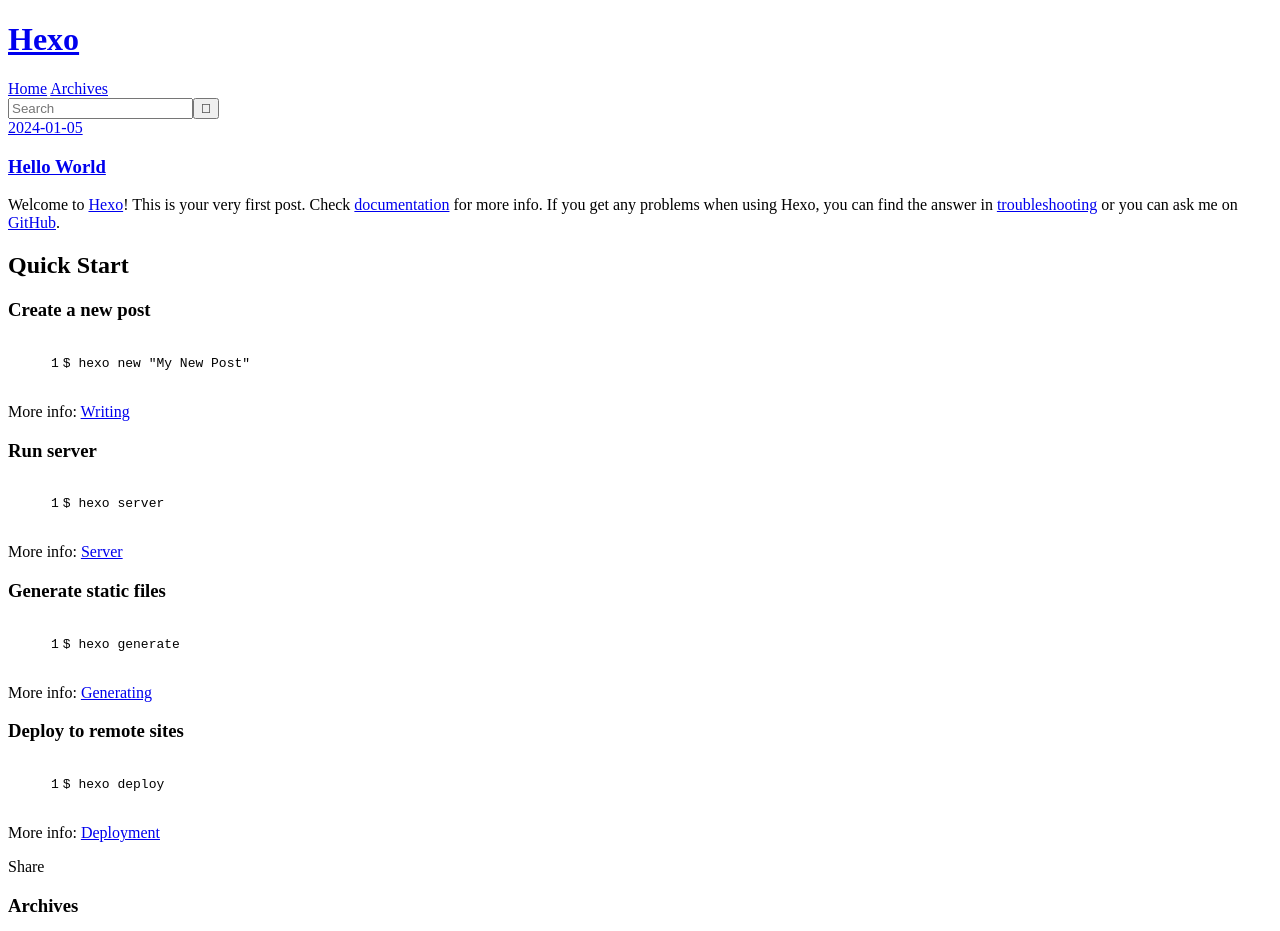
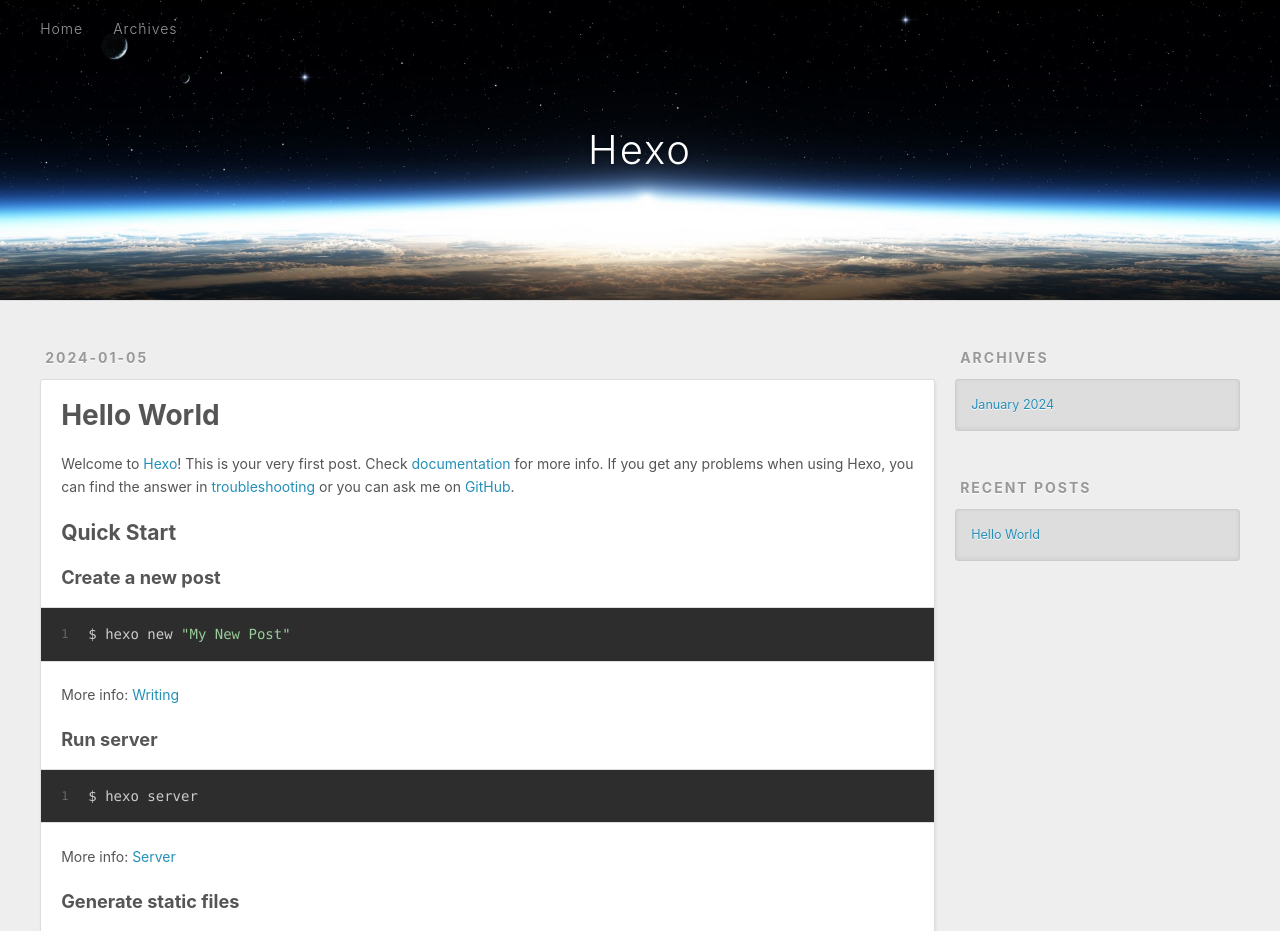
Before and after one commit to wonder0091/Hexo, a plain HTML site: page index.html in a window 1280 px wide. Shown: the top 931 px of the page. Drawn offline with Linux system fonts and the light colour scheme; the site is published under a folder, as on GitHub Pages, so addresses that start at the root find nothing.

Commit message:
Update index.html

```diff
--- a/index.html
+++ b/index.html
@@ -21,11 +21,11 @@
 
 
 
-<link rel="stylesheet" href="/css/style.css">
+<link rel="stylesheet" href="css/style.css">
 
 
 
-<link rel="stylesheet" href="/fancybox/jquery.fancybox.min.css">
+<link rel="stylesheet" href="fancybox/jquery.fancybox.min.css">
 
 
 
@@ -184,17 +184,17 @@
 
 
 
-<script src="/js/jquery-3.6.4.min.js"></script>
+<script src="js/jquery-3.6.4.min.js"></script>
 
 
 
 
-<script src="/fancybox/jquery.fancybox.min.js"></script>
+<script src="fancybox/jquery.fancybox.min.js"></script>
 
 
 
 
-<script src="/js/script.js"></script>
+<script src="js/script.js"></script>
 
 
 
```
